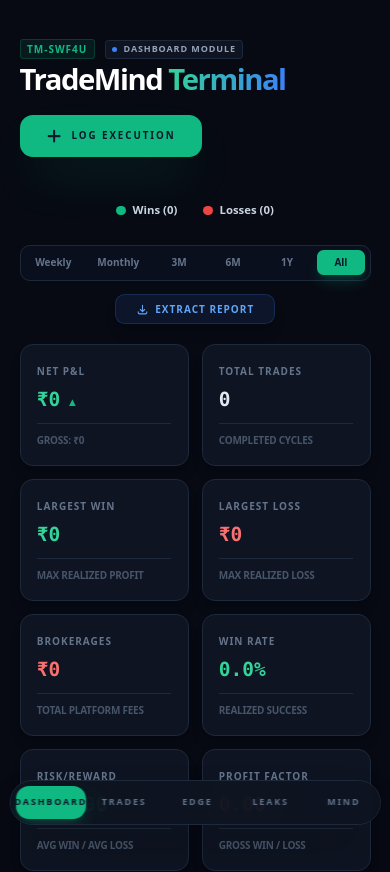
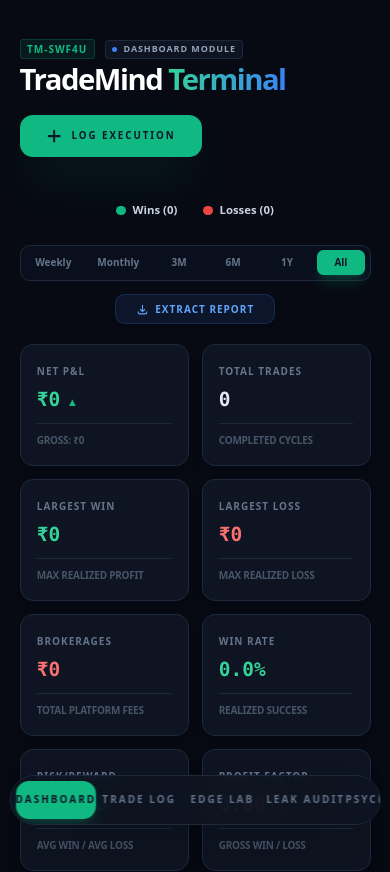
Before and after one commit to mangeshpotale09/TradeMind-AI-Journal, a React (Vite) app: page / in a window 390 px wide. Shown: the top 872 px of the page. Built offline with nearby package versions, Linux system fonts and the light colour scheme.

Commit message:
refactor: Update navigation labels and styling
Rebranded navigation items to be more descriptive and aligned with the application's professional trading journal theme. Also slightly increased padding and font size for better readability on mobile.

```diff
--- a/App.tsx
+++ b/App.tsx
@@ -128,15 +128,15 @@
 
   const navigationItems = [
     { id: 'dashboard', label: 'Dashboard' },
-    { id: 'journal', label: 'Trades' },
-    { id: 'analysis', label: 'Edge' },
-    { id: 'mistakes', label: 'Leaks' },
-    { id: 'emotions', label: 'Mind' },
-    { id: 'ai', label: 'Coach' }
+    { id: 'journal', label: 'Trade Log' },
+    { id: 'analysis', label: 'Edge Lab' },
+    { id: 'mistakes', label: 'Leak Audit' },
+    { id: 'emotions', label: 'Psychology' },
+    { id: 'ai', label: 'AI Mentor' }
   ];
 
   if (currentUser.role === UserRole.ADMIN) {
-    navigationItems.push({ id: 'admin', label: 'Admin' });
+    navigationItems.push({ id: 'admin', label: 'Console' });
   }
 
   const activeTabLabel = navigationItems.find(item => item.id === activeTab)?.label || 'Terminal';
@@ -170,9 +170,9 @@
           <button
             key={tab.id}
             onClick={() => setActiveTab(tab.id as any)}
-            className={`flex items-center justify-center px-4 py-3 rounded-2xl transition-all relative whitespace-nowrap min-w-[70px] ${activeTab === tab.id ? 'bg-emerald-500 text-slate-900 shadow-lg shadow-emerald-500/20' : 'text-slate-500 hover:text-slate-200 hover:bg-white/5'}`}
+            className={`flex items-center justify-center px-5 py-3.5 rounded-2xl transition-all relative whitespace-nowrap min-w-[80px] ${activeTab === tab.id ? 'bg-emerald-500 text-slate-900 shadow-lg shadow-emerald-500/20' : 'text-slate-500 hover:text-slate-200 hover:bg-white/5'}`}
           >
-            <span className="text-[9px] font-black uppercase tracking-[0.2em]">{tab.label}</span>
+            <span className="text-[10px] font-black uppercase tracking-[0.2em]">{tab.label}</span>
           </button>
         ))}
       </nav>
```
